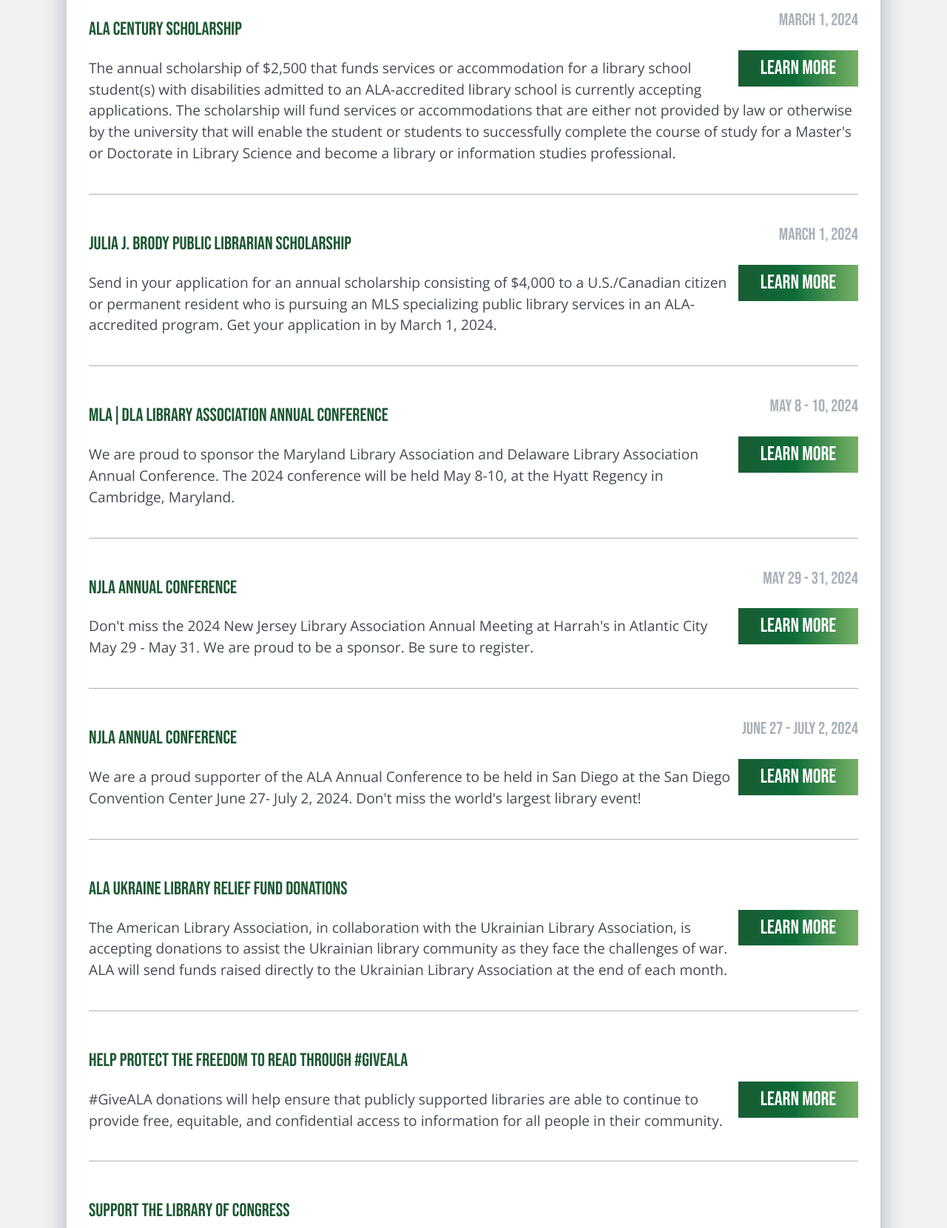
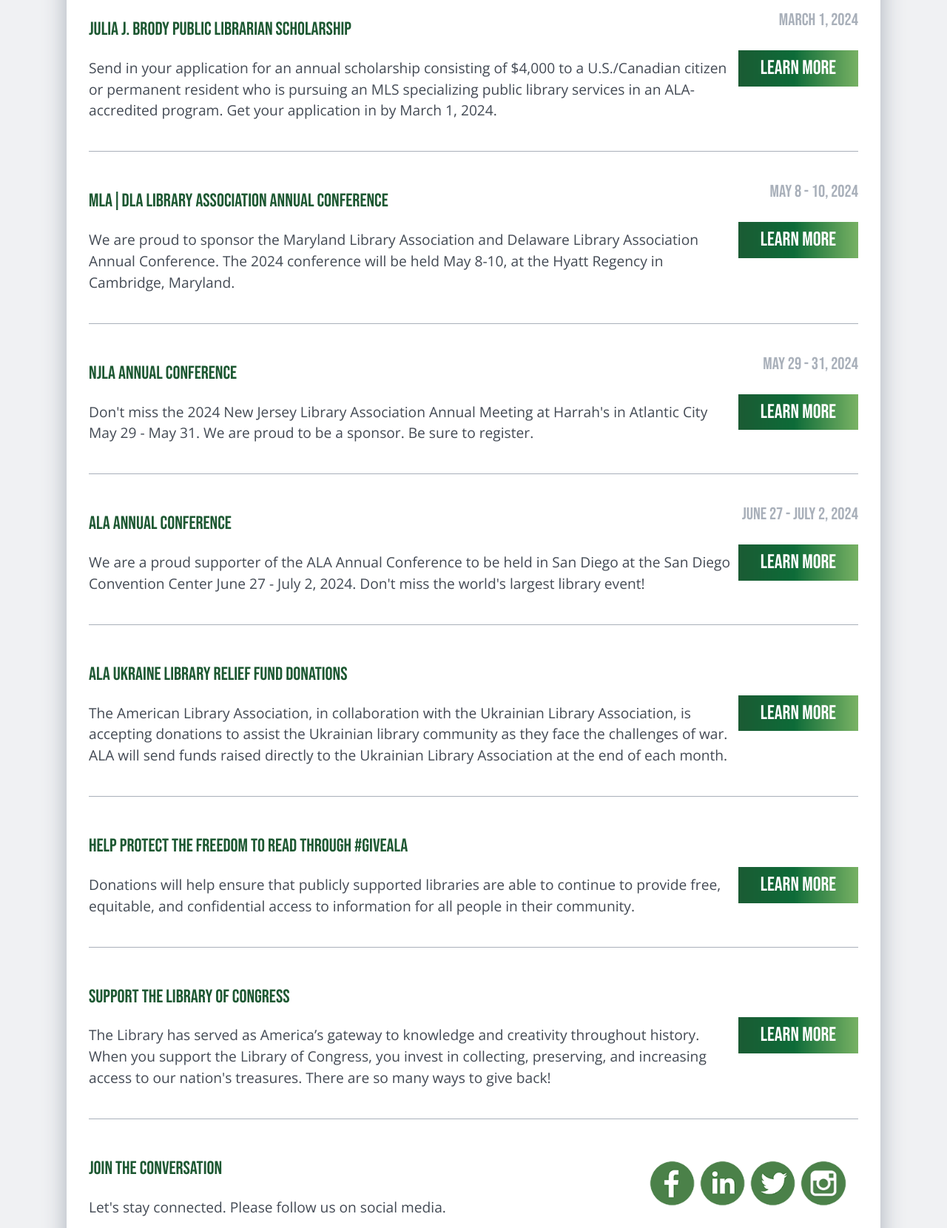
Before and after one commit to giraphcreative/servingamericaslibrarycommunity.org, a website: page index.html in a window 1280 px wide. Shown: the part 3323-4983 px from the top of the page at 74% size. Drawn offline with nearby package versions, Linux system fonts and the light colour scheme.

Commit message:
Update events on LCFCU microsite.

```diff
--- a/index.html
+++ b/index.html
@@ -105,12 +105,6 @@
 
 				<div class="entry">
 					<div class="date">March 1, 2024</div>
-					<h3><a href="https://www.ala.org/awardsgrants/ala-century-scholarship" target="_blank">ALA Century Scholarship</a></h3>
-					<a href="https://www.ala.org/awardsgrants/ala-century-scholarship" target="_blank" class="button">Learn more</a>
-					<p>The annual scholarship of $2,500 that funds services or accommodation for a library school student(s) with disabilities admitted to an ALA-accredited library school is currently accepting applications. The scholarship will fund services or accommodations that are either not provided by law or otherwise by the university that will enable the student or students to successfully complete the course of study for a Master's or Doctorate in Library Science and become a library or information studies professional.</p>
-				</div>
-				<div class="entry">
-					<div class="date">March 1, 2024</div>
 					<h3><a href="https://www.ala.org/awardsgrants/julia-j-brody-public-librarian-scholarship" target="_blank">Julia J. Brody Public Librarian Scholarship</a></h3>
 					<a href="https://www.ala.org/awardsgrants/julia-j-brody-public-librarian-scholarship" target="_blank" class="button">Learn more</a>
 					<p>Send in your application for an annual scholarship consisting of $4,000 to a U.S./Canadian citizen or permanent resident who is pursuing an MLS specializing public library services in an ALA-accredited program. Get your application in by March 1, 2024.</p>
@@ -129,9 +123,9 @@
 				</div>
 				<div class="entry">
 					<div class="date">June 27 - July 2, 2024</div>
-					<h3><a href="https://2023.alaannual.org/" target="_blank">NJLA Annual Conference</a></h3>
+					<h3><a href="https://2023.alaannual.org/" target="_blank">ALA Annual Conference</a></h3>
 					<a href="https://2023.alaannual.org/" target="_blank" class="button">Learn more</a>
-					<p>We are a proud supporter of the ALA Annual Conference to be held in San Diego at the San Diego Convention Center June 27- July 2, 2024. Don't miss the world's largest library event!</p>
+					<p>We are a proud supporter of the ALA Annual Conference to be held in San Diego at the San Diego Convention Center June 27 - July 2, 2024. Don't miss the world's largest library event!</p>
 				</div>
 				<div class="entry">
 					<h3><a href="https://www.ala.org/aboutala/ukraine-library-relief-fund" target="_blank">ALA Ukraine Library Relief Fund Donations</a></h3>
@@ -141,12 +135,12 @@
 				<div class="entry">
 					<h3><a href="https://www.ala.org/aboutala/annual-fund-2021" target="_blank">Help Protect the Freedom to Read Through #GIVEALA</a></h3>
 					<a href="https://www.ala.org/aboutala/annual-fund-2021" target="_blank" class="button">Learn more</a>
-					<p>#GiveALA donations will help ensure that publicly supported libraries are able to continue to provide free, equitable, and confidential access to information for all people in their community.</p>
+					<p>Donations will help ensure that publicly supported libraries are able to continue to provide free, equitable, and confidential access to information for all people in their community.</p>
 				</div>
 				<div class="entry">
 					<h3><a href="https://www.loc.gov/programs/support-the-library-of-congress/about-this-program/" target="_blank">Support the Library of Congress</a></h3>
 					<a href="https://www.loc.gov/programs/support-the-library-of-congress/about-this-program/" target="_blank" class="button">Learn more</a>
-					<p>The Library has served as America’s gateway to knowledge and creativity throughout history. When you support the Library of Congress, you invest in collecting, preserving, and increasing access to our nation’s treasures. There are so many ways to give back!</p>
+					<p>The Library has served as America’s gateway to knowledge and creativity throughout history. When you support the Library of Congress, you invest in collecting, preserving, and increasing access to our nation's treasures. There are so many ways to give back!</p>
 				</div>
 				<div class="entry group">
 					<h3>Join the Conversation</h3>
```
